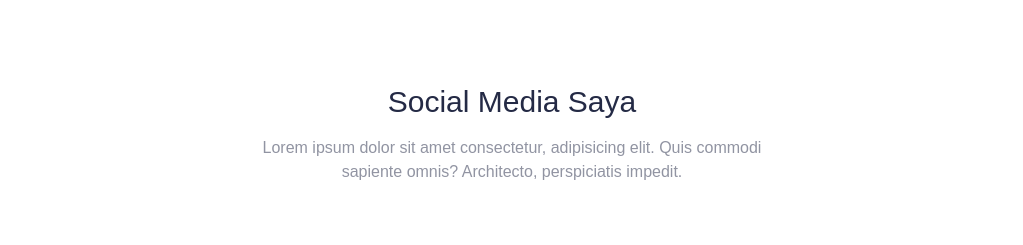
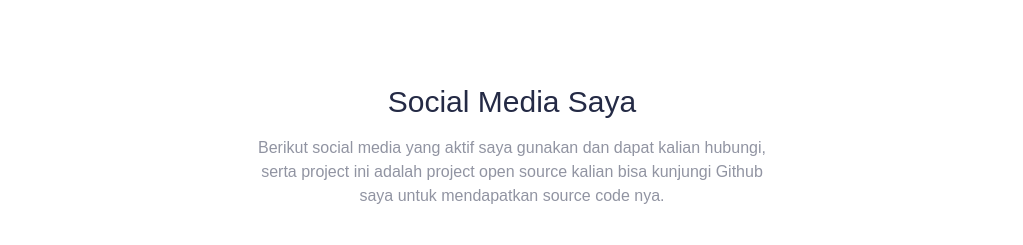
Before and after one commit to tegardm/portofolio-tailwind, a website: page src/public/index.html in a window 1280 px wide. Shown: the part 2680-2925 px from the top of the page, without its empty margins (128-1151 px from the left). Drawn offline with nearby package versions, Linux system fonts and the light colour scheme.

Commit message:
Memberikan perubahan ke deskripsi section social media

```diff
--- a/src/public/index.html
+++ b/src/public/index.html
@@ -150,7 +150,7 @@
         <!-- Heading -->
         <div class="sm:w-3/4 lg:w-5/12 mx-auto text-center px-2">
             <h1 class="text-3xl  text-bookmark-blue">Social Media Saya</h1>
-            <p class="text-bookmark-grey mt-4" >Lorem ipsum dolor sit amet consectetur, adipisicing elit. Quis commodi sapiente omnis? Architecto, perspiciatis impedit.</p>
+            <p class="text-bookmark-grey mt-4" >Berikut social media yang aktif saya gunakan dan dapat kalian hubungi, serta project ini adalah project open source kalian bisa kunjungi Github saya untuk mendapatkan source code nya.</p>
         </div>
         <!-- Cards -->
         <div class="container grid grid-cols-1 md:grid-cols-2 lg:grid-cols-4 gap-16 max-w-screen-lg mt-16">
```
Also changed, not shown: src/public/style.css.
